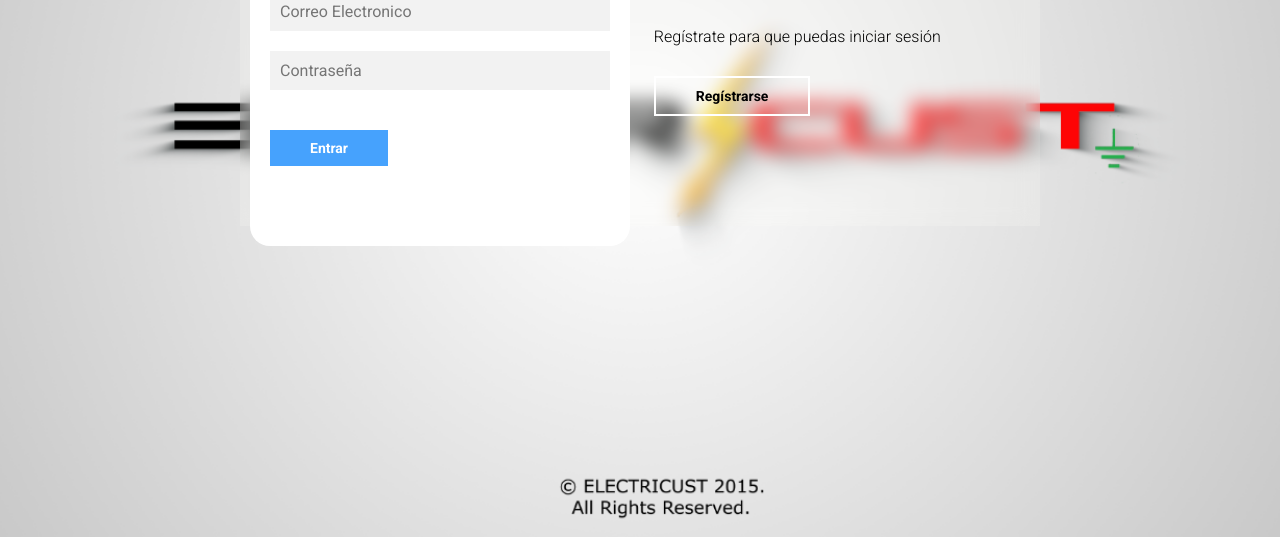
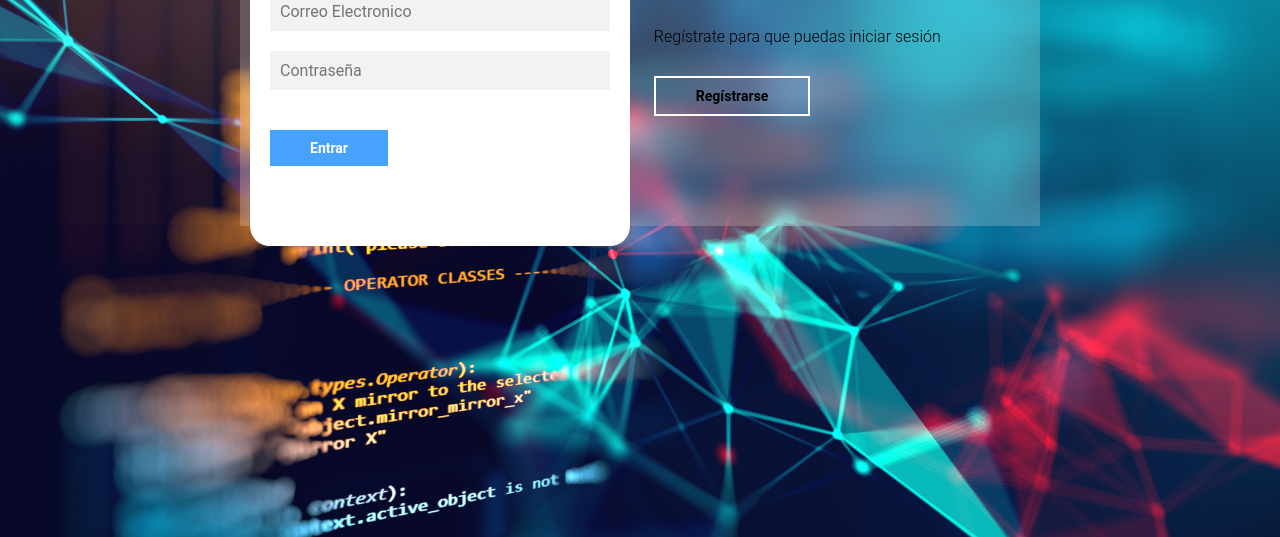
Before and after one commit to edwinlinares3/Registro_pagina_web, a plain HTML site: page index.html in a window 1280 px wide. Shown: the part 263-800 px from the top of the page. Drawn offline with Linux system fonts and the light colour scheme.

Commit message:
verificacion de codigo

```diff
--- a/css/estilo.css
+++ b/css/estilo.css
@@ -8,7 +8,7 @@
 }
 
 body{
-    background-image: url(../imagen/img-0.png);
+    background-image: url(../imagen/img-3.jpg);
     background-size: cover;
     background-repeat: no-repeat;
     background-position: center;
--- a/index.html
+++ b/index.html
@@ -4,9 +4,6 @@
     <meta charset="UTF-8">
     <meta name="viewport" content="width=device-width, initial-scale=1.0">
     <title>Edwin Linares</title>
-
-    <link href="https://fonts.googleapis.com/css2?family=Roboto:ital,wght@0,100;0,300;0,400;0,500;0,700;0,900;1,100;1,300;1,400;1,500;1,700;1,900&display=swap" rel="stylesheet">
-
 
     <link rel="stylesheet" href="css/estilo.css">
 </head>
```
